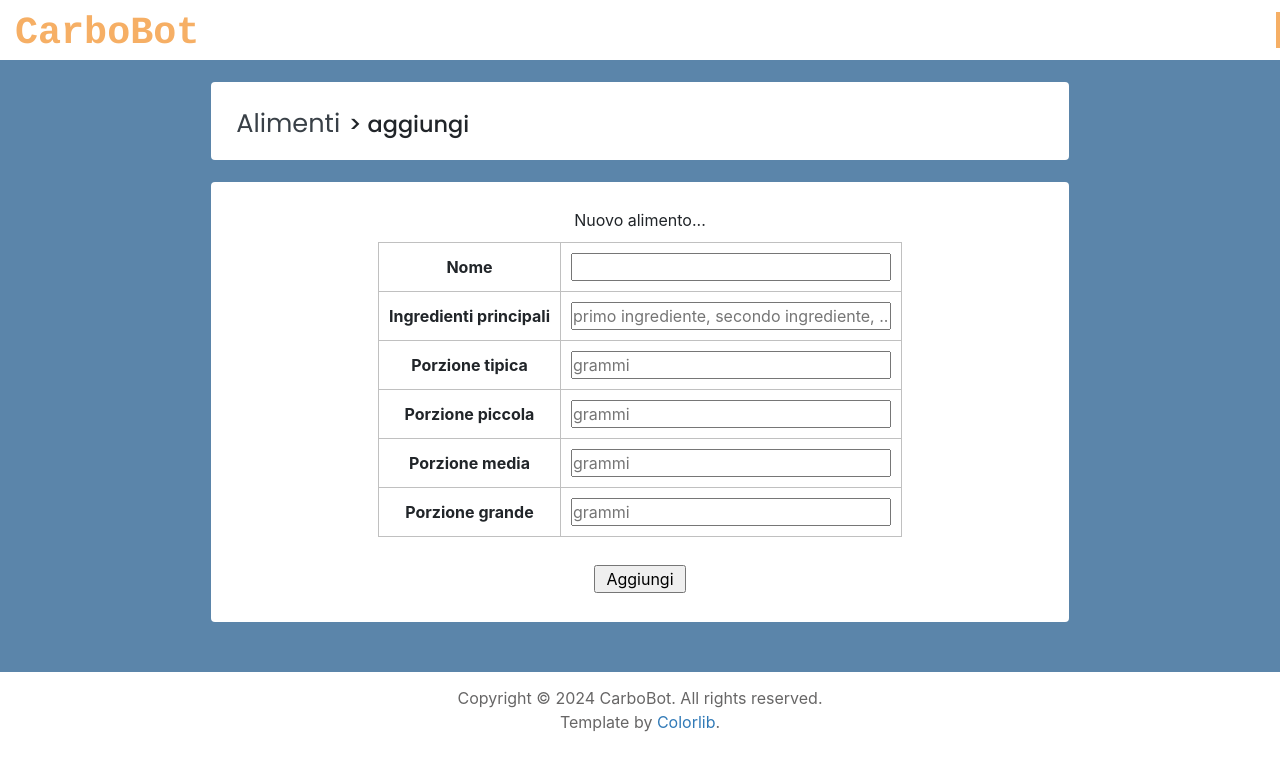
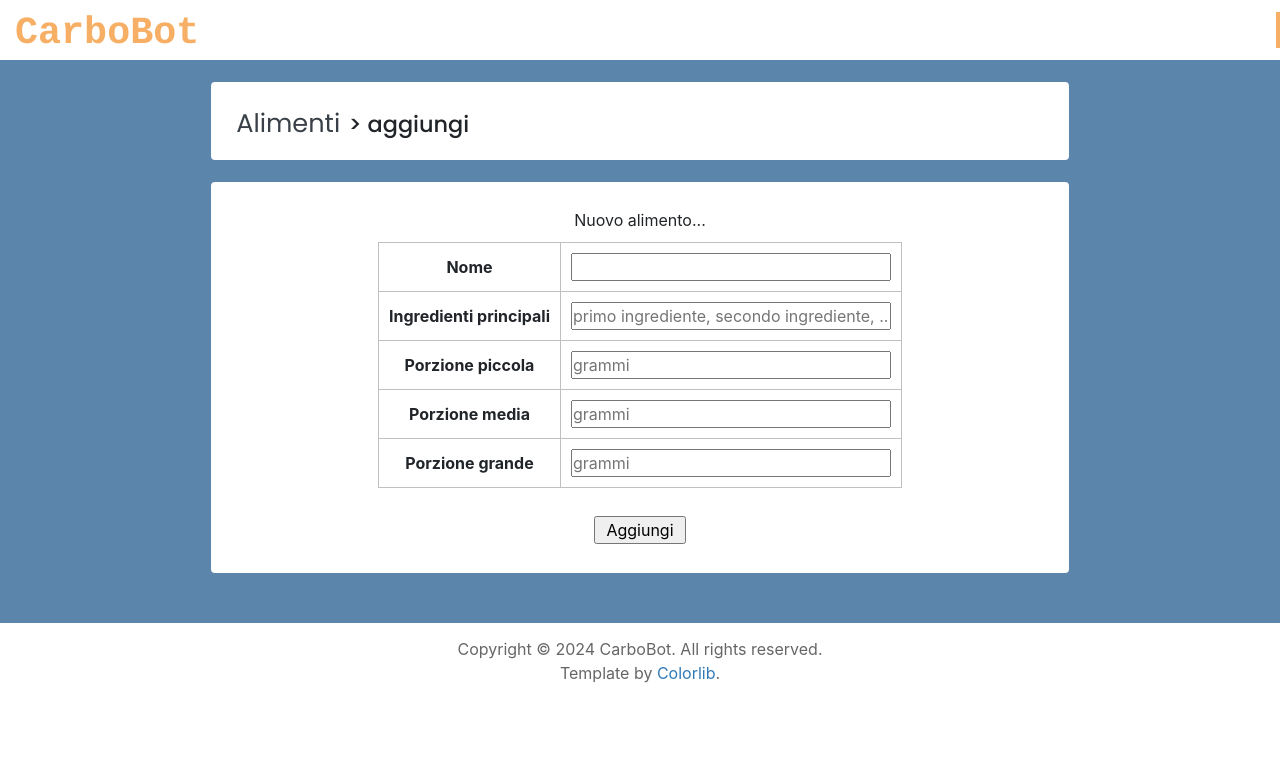
Before and after one commit to sarusso/CarboBot, a Django app: page /food_add/ in a window 1280 px wide. Shown: the top 771 px of the page. Run offline with Django 5.2, Linux system fonts and the light colour scheme; the visitor is signed in with stand-in values (Sample User, id 1); some libraries are stand-ins or nearby versions; some web fonts are replaced.

Commit message:
webapp: removed typical serving

```diff
--- a/services/webapp/code/webapp/core/models.py
+++ b/services/webapp/code/webapp/core/models.py
@@ -18,7 +18,6 @@ class Food(models.Model):
     created_by = models.ForeignKey(User, related_name='foods', null=True, blank=True, on_delete=SET_NULL)
     name = models.CharField('Name', max_length=128, blank=False, null=False)
     main_ingredients = JSONField('Main ingredients', blank=False, null=False)
-    typical_serving = models.IntegerField('Typical serving', blank=True, null=True)
     small_serving = models.IntegerField('Small serving', blank=True, null=True)
     medium_serving = models.IntegerField('Medium serving', blank=True, null=True)
     large_serving = models.IntegerField('Large serving', blank=True, null=True)
--- a/services/webapp/code/webapp/core/templates/food_add.html
+++ b/services/webapp/code/webapp/core/templates/food_add.html
@@ -49,15 +49,6 @@
 
                                              <tr>
                                               <td style="max-width:400px">
-                                                <b>Porzione tipica</b><br/>
-                                              </td>
-                                              <td>
-                                               <input type="text" name="typical_serving" class="generic_input" value="" placeholder="grammi" />
-                                              </td>
-                                             </tr>
-
-                                             <tr>
-                                              <td style="max-width:400px">
                                                 <b>Porzione piccola</b><br/>
                                               </td>
                                               <td>
--- a/services/webapp/code/webapp/core/views.py
+++ b/services/webapp/code/webapp/core/views.py
@@ -125,7 +125,6 @@ def food_add(request):
     if request.method == 'POST':
         name = request.POST.get('name', None)
         main_ingredients = request.POST.get('main_ingredients', None)
-        typical_serving = request.POST.get('typical_serving', None)
         small_serving = request.POST.get('small_serving', None)
         medium_serving = request.POST.get('medium_serving', None)
         large_serving = request.POST.get('large_serving', None)
@@ -147,7 +146,6 @@ def food_add(request):
             return parameter
 
         # Make parameters int
-        typical_serving = make_int(typical_serving, 'typical_serving')
         small_serving = make_int(small_serving, 'small_serving')
         medium_serving = make_int(medium_serving, 'medium_serving')
         large_serving = make_int(large_serving, 'large_serving')
@@ -160,7 +158,6 @@ def food_add(request):
         Food.objects.create(created_by = request.user,
                             name = name,
                             main_ingredients = main_ingredients,
-                            typical_serving = typical_serving,
                             small_serving = small_serving,
                             medium_serving = medium_serving,
                             large_serving = large_serving)
@@ -216,7 +213,6 @@ def food_load(request):
             else:
                 main_ingredients = [ingredient.strip() for ingredient in entry['Ingredienti principali'].split(',')]
 
-            typical_serving = None
             small_serving = None
             medium_serving = None
             large_serving = None
@@ -231,9 +227,6 @@ def food_load(request):
             fat_content = None
 
             for key in entry.keys():
-                if 'tipica' in key.lower():
-                    if entry[key].strip():
-                        typical_serving = int(float(entry[key]))
 
                 # Servings
                 if 'porzione' in key.lower():
@@ -280,7 +273,6 @@ def food_load(request):
             food = Food.objects.create(created_by = request.user,
                                        name = name,
                                        main_ingredients = main_ingredients,
-                                       typical_serving = typical_serving,
                                        small_serving = small_serving,
                                        medium_serving = medium_serving,
                                        large_serving = large_serving,
```
Also changed, not shown: services/webapp/code/webapp/core/migrations/0004_remove_food_typical_serving.py (added).
